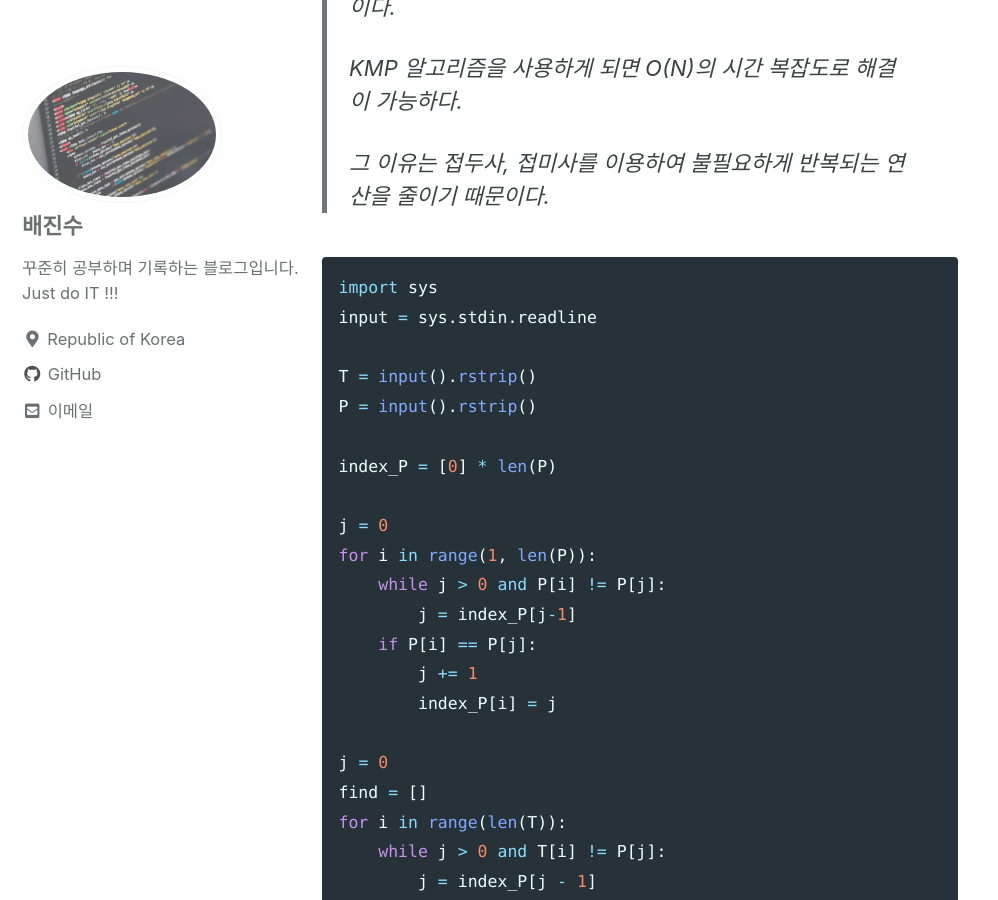
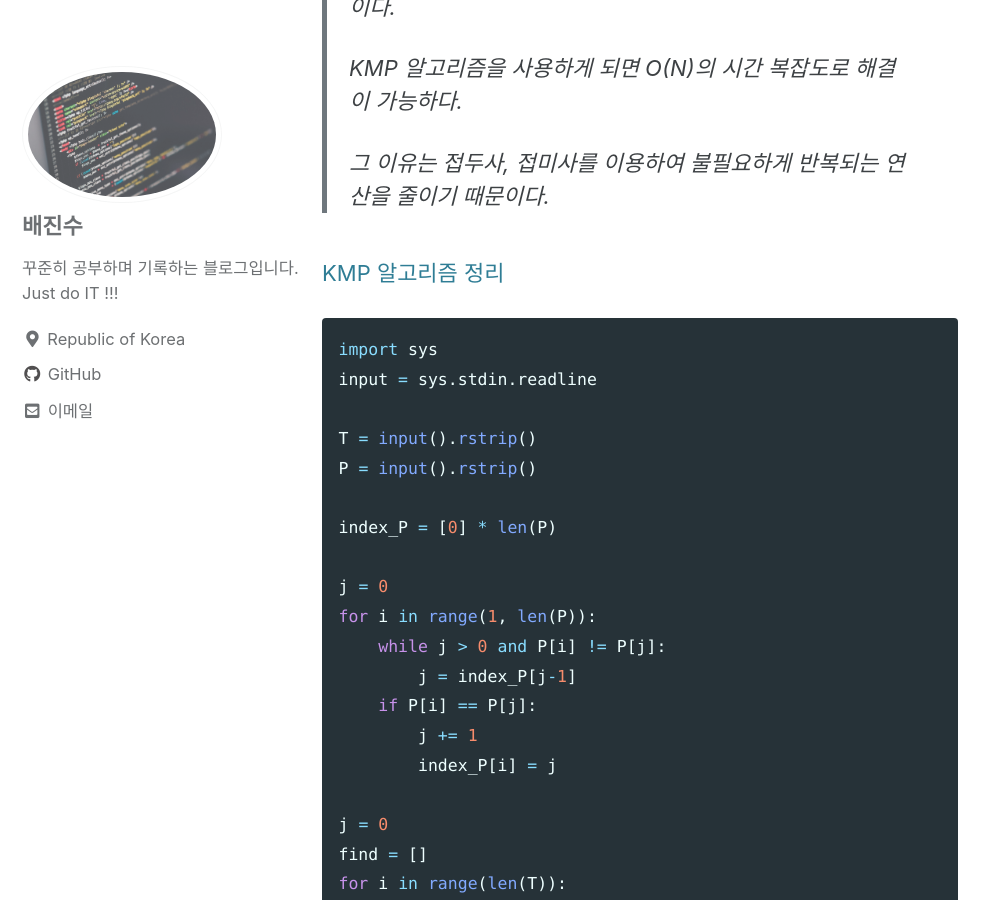
Before and after one commit to baejinsoo/baejinsoo.github.io, a Jekyll site: the page built from _posts/algorithm/2021-2-27-BOJ_1786.md, in a window 1280 px wide and 900 px high, scrolled down 542 px. Shown: the whole window, without its empty margins (0-998 px from the left). Built offline with Jekyll 4.4.1, drawn with Linux system fonts in a browser that asks for light colours; cached includes are drawn as plain includes; comment, search, counter and statistics services are not loaded.

Commit message:
url 정보 추가

````diff
--- a/_posts/algorithm/2021-2-27-BOJ_1786.md
+++ b/_posts/algorithm/2021-2-27-BOJ_1786.md
@@ -18,6 +18,8 @@ last_modified_at: 2021-02-27
 > KMP 알고리즘을 사용하게 되면 O(N)의 시간 복잡도로 해결이 가능하다.
 >
 > 그 이유는 접두사, 접미사를 이용하여 불필요하게 반복되는 연산을 줄이기 때문이다.
+
+[KMP 알고리즘 정리](https://baejinsoo.github.io/%EC%95%8C%EA%B3%A0%EB%A6%AC%EC%A6%98/KMP/)
 
 ```python
 import sys
````
